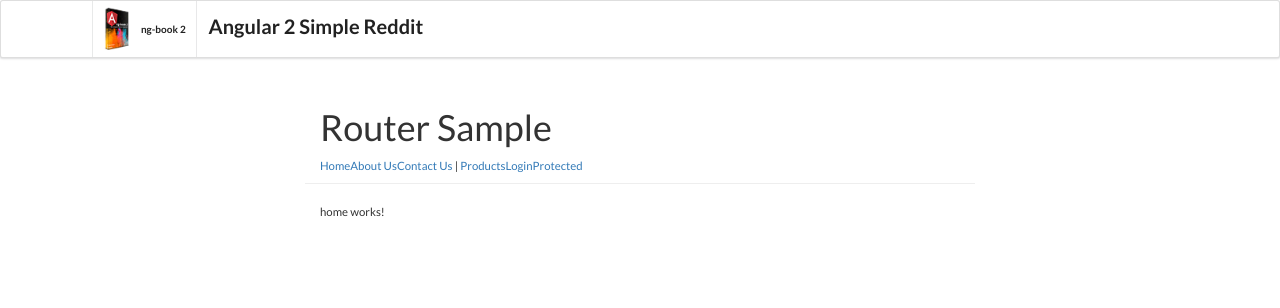
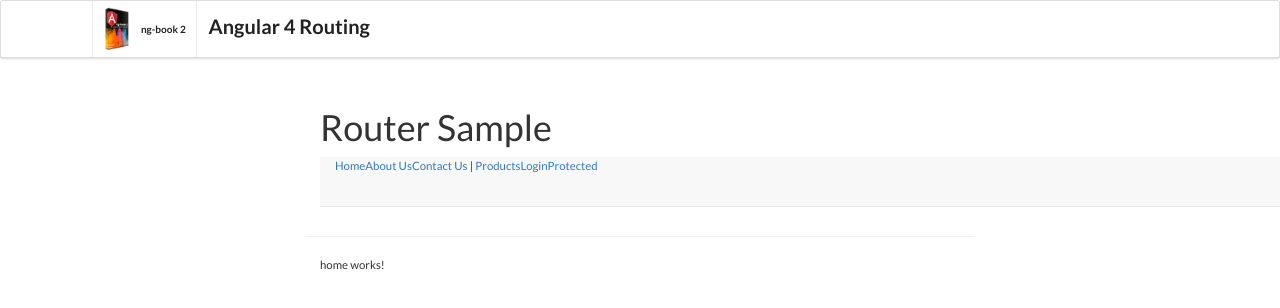
Before and after one commit to onowb/ng-book-4---Revision-62, an Angular app: page /home in a window 1280 px wide. Shown: the top 308 px of the page. Built offline with nearby package versions, Linux system fonts and the light colour scheme.

Commit message:
Percobaan menambah navbar Bootstrap tp blm selesai

```diff
--- a/src/app/app.component.html
+++ b/src/app/app.component.html
@@ -1,8 +1,9 @@
   <div class="page-header">
     <div class="container">
       <h1>Router Sample</h1>
-    <div class="navLinks">
-      <a [routerLink]="['/home']">Home</a>
+      <nav class="navbar navbar-default navbar-static-top">
+        <div class="container">
+          <a class="active" [routerLink]="['/home']">Home</a>
           <a [routerLink]="['/about']">About Us</a>
           <a [routerLink]="['/contact']">Contact Us</a>
           |
@@ -10,6 +11,7 @@
           <a [routerLink]="['/login']">Login</a>
           <a [routerLink]="['/protected']">Protected</a>
         </div>
+      </nav>
     </div>
   </div>
 
--- a/src/index.html
+++ b/src/index.html
@@ -18,7 +18,7 @@
     </a>
     <div class="header item borderless">
       <h1 class="ui header">
-        Angular 2 Simple Reddit
+        Angular 4 Routing
       </h1>
     </div>
   </div>
```
Lines whose indentation alone changed are shown as unchanged.
